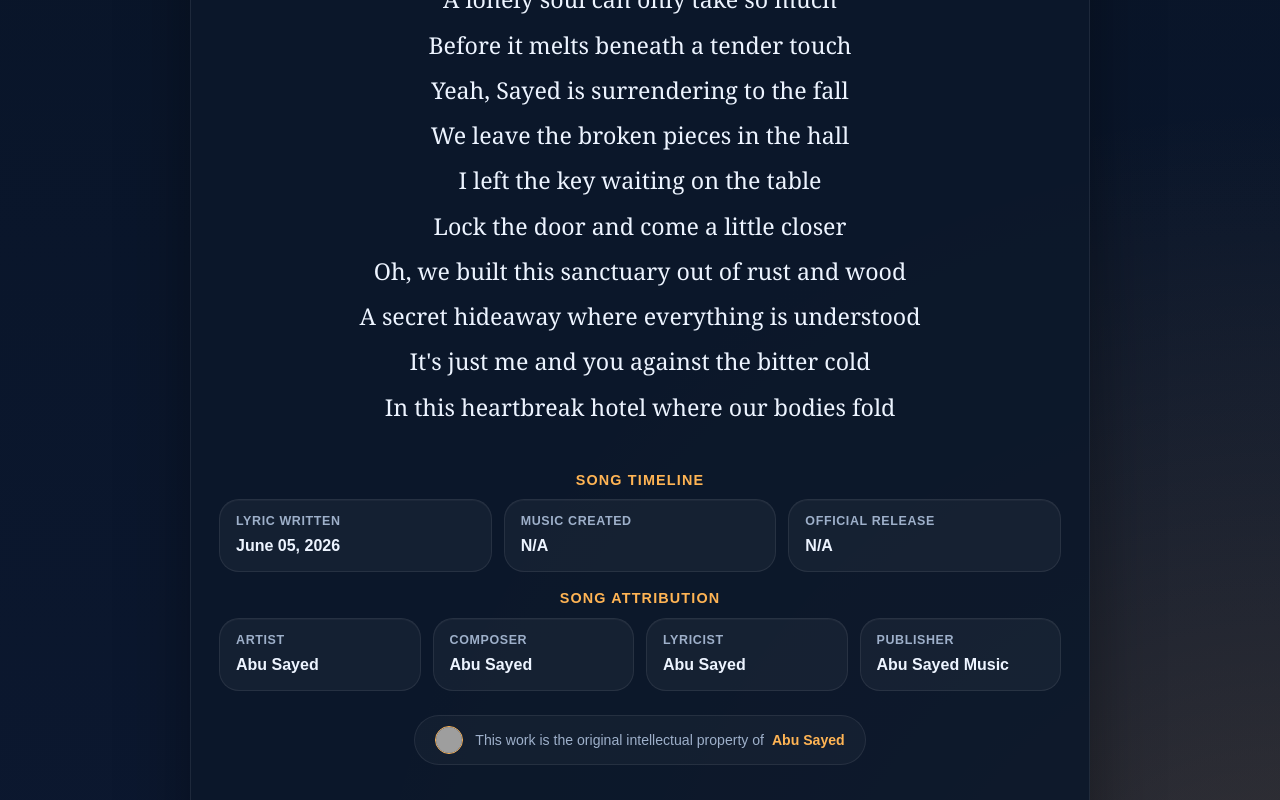
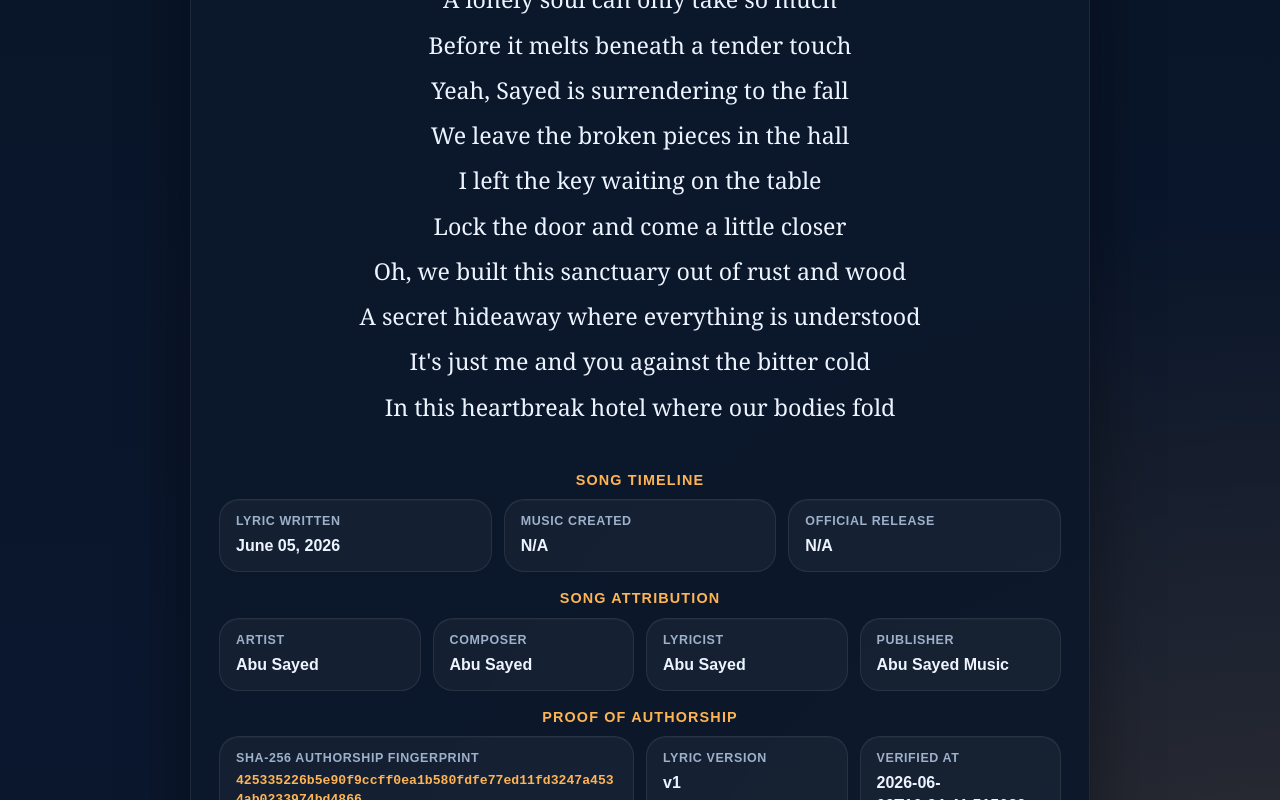
Before and after one commit to ImAbuSayed/heartbreak-hotel-for-two, a plain HTML site: page index.html in a window 1280 px wide. Shown: the part 2000-2800 px from the top of the page. Drawn offline with Linux system fonts and the light colour scheme; grey boxes are pictures that could not be loaded.

Commit message:
feat: update song assets v1 with signed GPG commit [verified]

```diff
--- a/index.html
+++ b/index.html
@@ -14,9 +14,9 @@
     <meta name="keywords" content="Heartbreak Hotel For Two, Abu Sayed lyrics, original song lyrics, Abu Sayed original song, Abu Sayed lyricist, Abu Sayed composer, Abu Sayed songwriter, official lyrics">
     <meta name="robots" content="index,follow,max-snippet:-1,max-image-preview:large,max-video-preview:-1">
     <meta name="referrer" content="strict-origin-when-cross-origin">
-    <meta name="description" content="Full lyrics for &#x27;Heartbreak Hotel For Two&#x27; by Abu Sayed. An original composition, lyrics, and production by Abu Sayed.">
+    <meta name="description" content="Abu Sayed&#x27;s original song &#x27;Heartbreak Hotel For Two&#x27; official lyrics. Explore the depth of this composition, written and owned by Abu Sayed.">
     <meta property="og:title" content="Heartbreak Hotel For Two - Original Lyrics by Abu Sayed">
-    <meta property="og:description" content="Full lyrics for &#x27;Heartbreak Hotel For Two&#x27; by Abu Sayed. An original composition, lyrics, and production by Abu Sayed.">
+    <meta property="og:description" content="Abu Sayed&#x27;s original song &#x27;Heartbreak Hotel For Two&#x27; official lyrics. Explore the depth of this composition, written and owned by Abu Sayed.">
     <meta property="og:type" content="music.song">
     <meta property="og:url" content="https://imabusayed.github.io/heartbreak-hotel-for-two/">
     <meta property="og:site_name" content="Abu Sayed Music">
@@ -24,7 +24,7 @@
     <meta name="last-modified" content="2026-06-05 12:31:46">
     <meta name="twitter:card" content="summary_large_image">
     <meta name="twitter:title" content="Heartbreak Hotel For Two - Original Lyrics by Abu Sayed">
-    <meta name="twitter:description" content="Full lyrics for &#x27;Heartbreak Hotel For Two&#x27; by Abu Sayed. An original composition, lyrics, and production by Abu Sayed.">
+    <meta name="twitter:description" content="Abu Sayed&#x27;s original song &#x27;Heartbreak Hotel For Two&#x27; official lyrics. Explore the depth of this composition, written and owned by Abu Sayed.">
     <link rel="canonical" href="https://imabusayed.github.io/heartbreak-hotel-for-two/">
     <link rel="sitemap" type="application/xml" title="Sitemap" href="https://imabusayed.github.io/heartbreak-hotel-for-two/sitemap.xml">
     <link rel="author" href="https://github.com/ImAbuSayed">
@@ -100,7 +100,7 @@
       "@id": "https://imabusayed.github.io/heartbreak-hotel-for-two#webpage",
       "url": "https://imabusayed.github.io/heartbreak-hotel-for-two/",
       "name": "Heartbreak Hotel For Two - Original Lyrics by Abu Sayed",
-      "description": "Full lyrics for 'Heartbreak Hotel For Two' by Abu Sayed. An original composition, lyrics, and production by Abu Sayed.",
+      "description": "Abu Sayed's original song 'Heartbreak Hotel For Two' official lyrics. Explore the depth of this composition, written and owned by Abu Sayed.",
       "isPartOf": {
         "@id": "https://music.abusayed.com.bd/#website"
       },
@@ -537,7 +537,7 @@
 
         <div class="controls">
             <button class="btn-speak" id="speakBtn" title="Read the lyrics aloud"><span id="speakText">Read Aloud</span></button>
-            <a href="https://music.abusayed.com.bd/Licensing/?https://imabusayed.github.io/heartbreak-hotel-for-two/" class="btn-license" title="Get licensing for this song" target="_blank">Get License For Heartbreak Hotel For Two</a>
+            <a href="https://music.abusayed.com.bd/Licensing/?https://imabusayed.github.io/heartbreak-hotel-for-two/" class="btn-license" title="Get licensing for this song" target="_blank">Get a Licensing Quote for Heartbreak Hotel For Two</a>
 
         </div>
         <br>
@@ -612,6 +612,26 @@
             <div class="meta-card">
                 <span class="meta-label">Publisher</span>
                 <strong>Abu Sayed Music</strong>
+            </div>
+
+                </div>
+            </div>
+
+            <div class="details-block">
+                <div class="details-title">Proof of Authorship</div>
+                <div class="meta-grid">
+
+            <div class="meta-card" style="grid-column: span 2;">
+                <span class="meta-label">SHA-256 Authorship Fingerprint</span>
+                <strong style="word-break: break-all; font-family: monospace; font-size: 0.82rem; color: var(--accent);">425335226b5e90f9ccff0ea1b580fdfe77ed11fd3247a4534ab0233974bd4866</strong>
+            </div>
+            <div class="meta-card">
+                <span class="meta-label">Lyric Version</span>
+                <strong>v1</strong>
+            </div>
+            <div class="meta-card">
+                <span class="meta-label">Verified At</span>
+                <strong>2026-06-09T16:34:41.515089</strong>
             </div>
 
                 </div>
```
Also changed, not shown: excerpts/Bridge-Preview.txt (added), excerpts/Chorus-Preview.txt (added), excerpts/Final-Chorus-Preview.txt (added), excerpts/Hook-Preview.txt (added), excerpts/Post-Chorus-2-Preview.txt (added), excerpts/Post-Chorus-Preview.txt (added), excerpts/Pre-Chorus-2-Preview.txt (added), excerpts/Pre-Chorus-Preview.txt (added), excerpts/Verse-1-Preview.txt (added), excerpts/Verse-2-Preview.txt (added), hashes.txt (added), llms.txt, lyrics_backup/2026-06-09_heartbreak-hotel-for-two-v1.txt (added), manifest.json (added), 1 other file.
